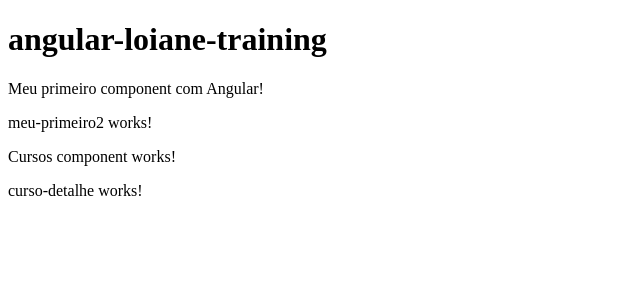
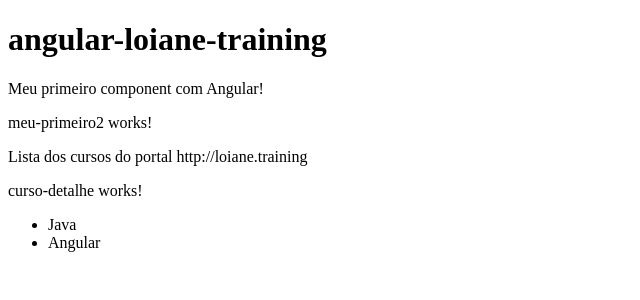
Before and after one commit to Valter-de-Brito/angular-loiane-training, an Angular app: page / in a window 1280 px wide. Shown: the top 300 px of the page, without its empty margins (0-640 px from the left). Built offline with nearby package versions, Linux system fonts and the light colour scheme.

Commit message:
My first template

```diff
--- a/src/app/cursos/cursos.component.html
+++ b/src/app/cursos/cursos.component.html
@@ -1,3 +1,7 @@
-<p>Cursos component works!</p>
+<p>Lista dos cursos do portal {{ nomePortal }}</p>
 
 <app-curso-detalhe></app-curso-detalhe>
+
+<ul>
+  <li *ngFor="let curso of cursos">{{ curso }}</li>
+</ul>
--- a/src/app/cursos/cursos.component.ts
+++ b/src/app/cursos/cursos.component.ts
@@ -1,8 +1,18 @@
-import { Component } from '@angular/core';
+import { Component, OnInit } from '@angular/core';
 
 @Component({
   selector: 'app-cursos',
   templateUrl: './cursos.component.html',
   styleUrls: ['./cursos.component.css'],
 })
-export class CursosComponent {}
+export class CursosComponent implements OnInit {
+  nomePortal: string;
+
+  cursos: string[] = ['Java', 'Angular'];
+
+  constructor() {
+    this.nomePortal = 'http://loiane.training';
+  }
+
+  ngOnInit() {}
+}
```
